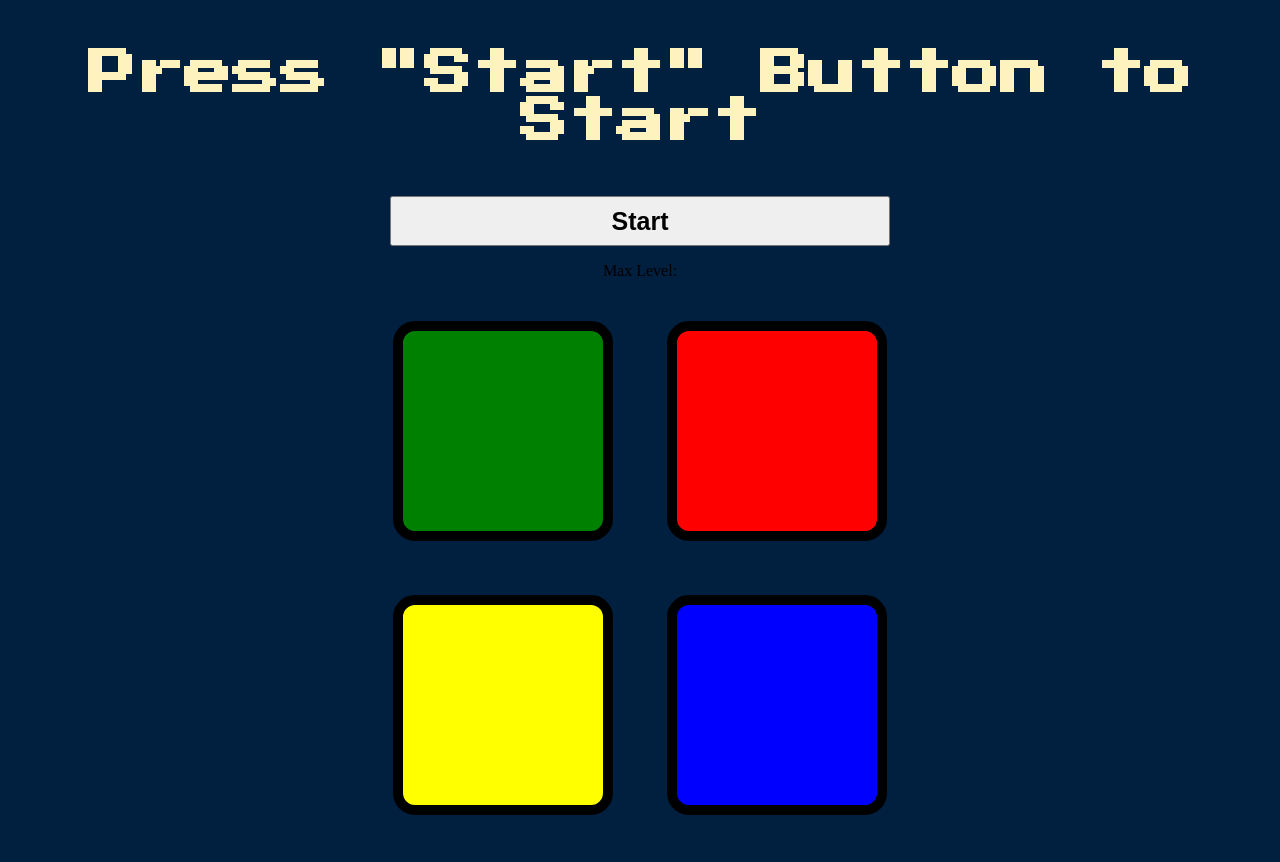
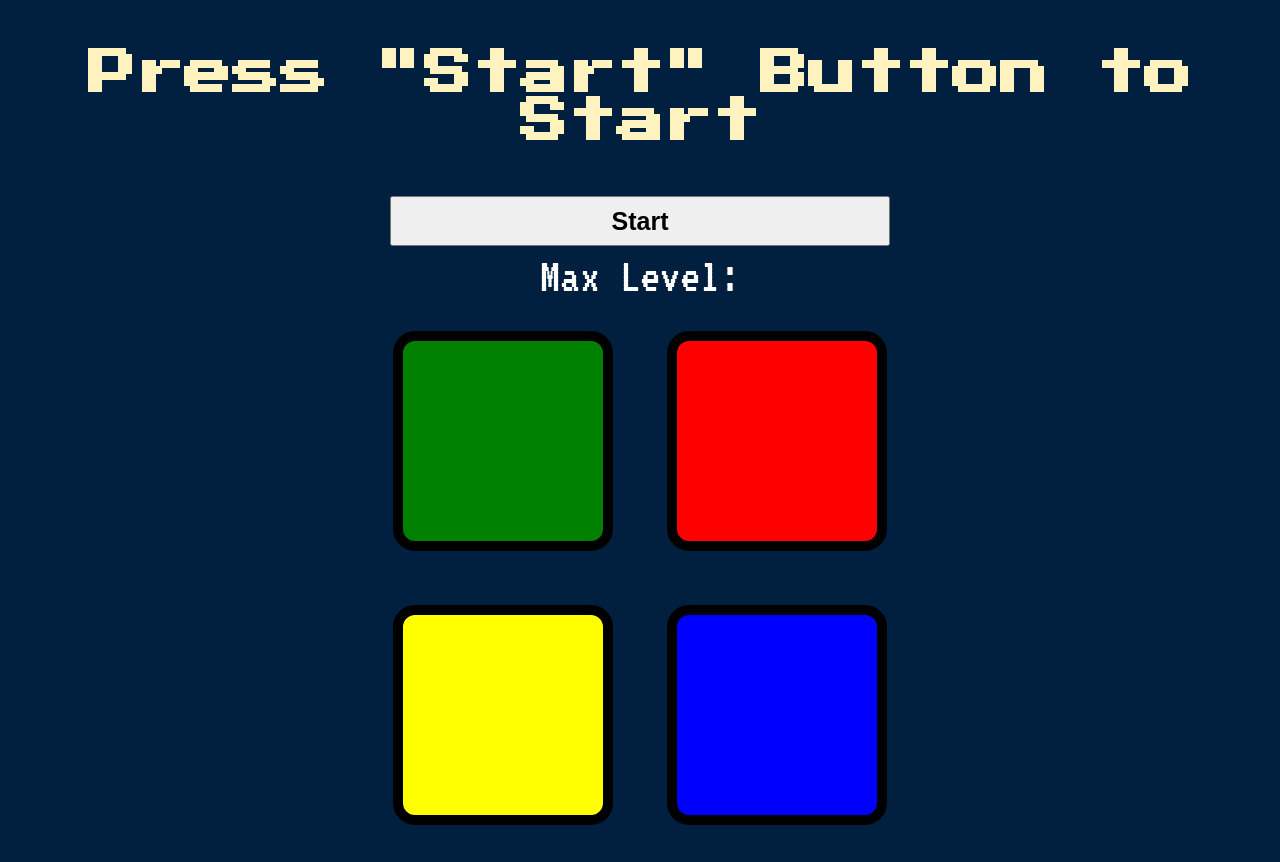
Before and after one commit to sergeyk-i-m/Simon-Game, a plain HTML site: page index.html in a window 1280 px wide. Drawn offline with nearby package versions, Linux system fonts and the light colour scheme.

Commit message:
Update styles.css

```diff
--- a/styles.css
+++ b/styles.css
@@ -59,3 +59,12 @@ body {
   font-size: 25px;
   font-weight: bold;
 }
+
+.text {
+  color: white;
+  font-family: "VT323", monospace;
+  font-weight: 400;
+  font-style: normal;
+  font-size: 50px;
+  margin: 5px;
+}
```
